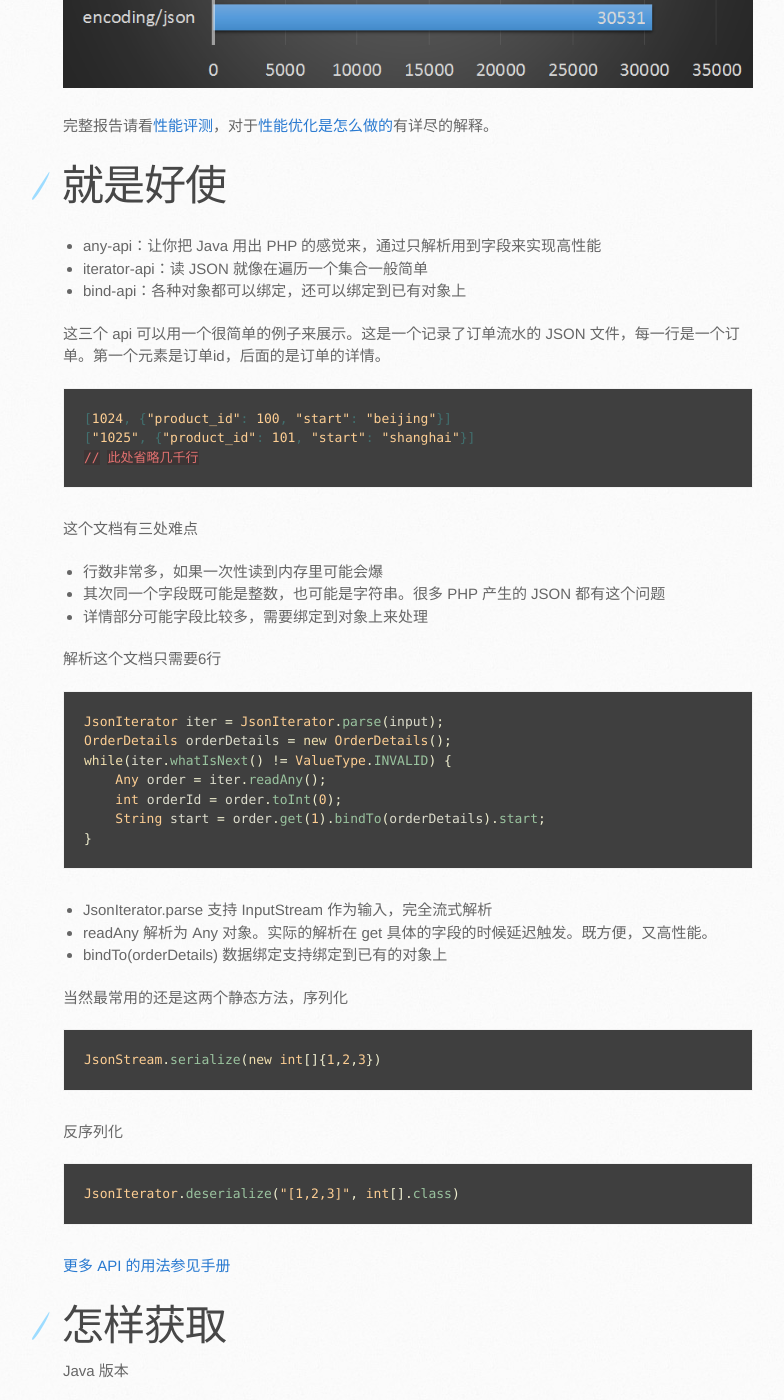
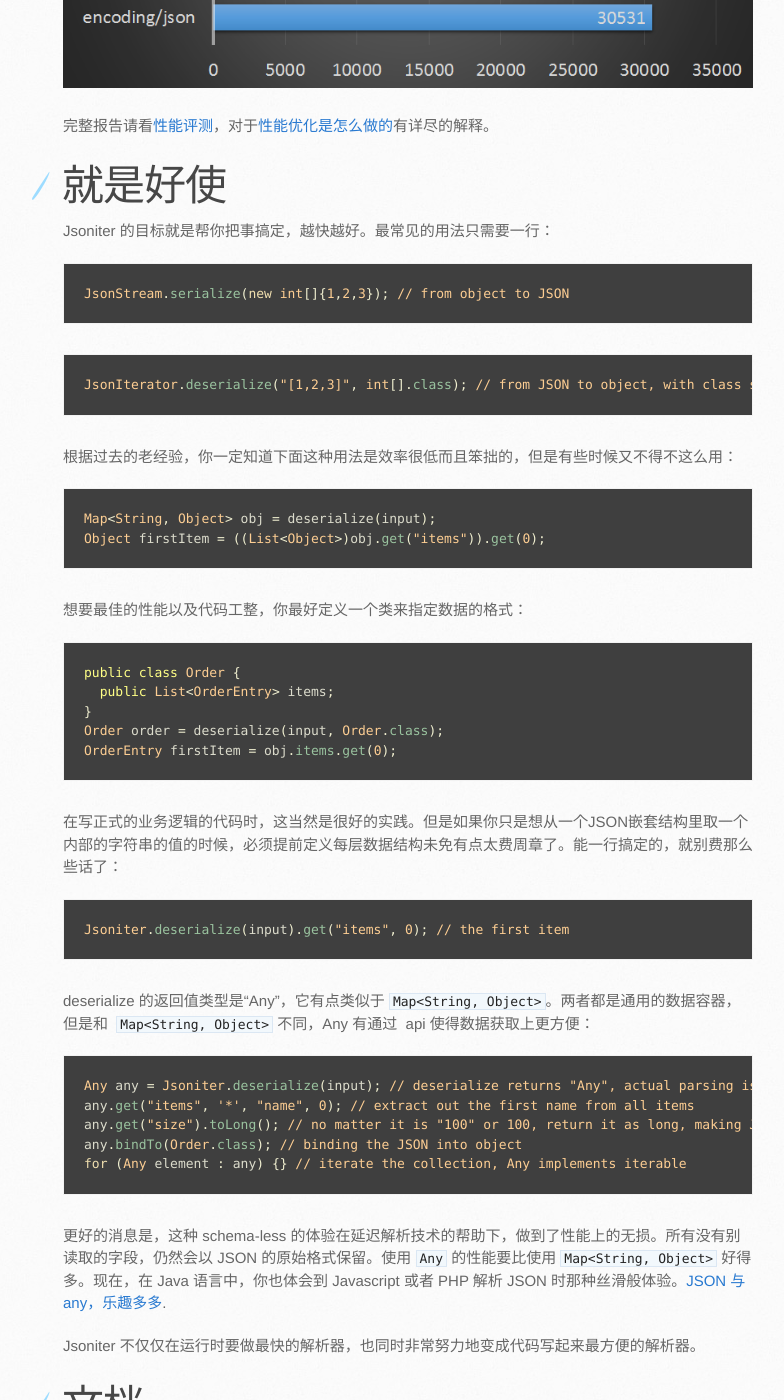
Before and after one commit to json-iterator/json-iterator.github.io, a Jekyll site: the page built from index.cn.md, in a window 1280 px wide and 1400 px high, scrolled down 1208 px. Shown: the whole window, without its empty margins (107-891 px from the left). Built offline with Jekyll 4.4.1, drawn with Linux system fonts in a browser that asks for light colours; comment, search, counter and statistics services are not loaded; some of the changed text lies outside the part shown.

Commit message:
Update index.cn.md

````diff
--- a/index.cn.md
+++ b/index.cn.md
@@ -7,11 +7,11 @@
 
 # 就是快
 
-主流的 JSON 解析器是非常慢的。Jsoniter Java 版本可以比常用的 jackson/gson/fastjson 快 4 倍。如果你需要处理大量的 JSON 格式的日志，你应该考虑一下用 [dsl-json](https://github.com/ngs-doo/dsl-json) 或者 Jsoniter 来节约可观的成本。根据 dsl-json 的性能评测，JSON 格式序列化和反序列化的速度其实一点都不慢，[甚至比 thrift/avro 还要快](https://www.codeproject.com/Articles/1165627/Jsoniter-JSON-is-faster-than-thrift-avro)。
+主流的 JSON 解析器是非常慢的。Jsoniter Java 版本可以比常用的 jackson/gson/fastjson **快 4 倍**。如果你需要处理大量的 JSON 格式的日志，你应该考虑一下用 [dsl-json](https://github.com/ngs-doo/dsl-json) 或者 Jsoniter 来节约可观的成本。根据 dsl-json 的性能评测，JSON 格式序列化和反序列化的速度其实一点都不慢，[甚至比 thrift/avro 还要快](https://www.codeproject.com/Articles/1165627/Jsoniter-JSON-is-faster-than-thrift-avro)。
 
 ![java1](http://jsoniter.com/benchmarks/java1.png)
 
-Jsoniter 的 Golang 版本可以比标准库（encoding/json）快 6 倍之多。而且这个性能是在不使用代码生成的前提下获得的。
+Jsoniter 的 Golang 版本可以比标准库（encoding/json）**快 6 倍**之多。而且这个性能是在不使用代码生成的前提下获得的。
 
 ![go-medium](http://jsoniter.com/benchmarks/go-medium.png)
 
@@ -19,54 +19,60 @@
 
 # 就是好使
 
-* any-api：让你把 Java 用出 PHP 的感觉来，通过只解析用到字段来实现高性能
-* iterator-api：读 JSON 就像在遍历一个集合一般简单
-* bind-api：各种对象都可以绑定，还可以绑定到已有对象上
+Jsoniter 的目标就是帮你把事搞定，越快越好。最常见的用法只需要一行：
 
-这三个 api 可以用一个很简单的例子来展示。这是一个记录了订单流水的 JSON 文件，每一行是一个订单。第一个元素是订单id，后面的是订单的详情。
-
-
-```json
-[1024, {"product_id": 100, "start": "beijing"}]
-["1025", {"product_id": 101, "start": "shanghai"}]
-// 此处省略几千行
+```java
+JsonStream.serialize(new int[]{1,2,3}); // from object to JSON
 ```
 
-这个文档有三处难点
+```java
+JsonIterator.deserialize("[1,2,3]", int[].class); // from JSON to object, with class specified
+```
 
-* 行数非常多，如果一次性读到内存里可能会爆
-* 其次同一个字段既可能是整数，也可能是字符串。很多 PHP 产生的 JSON 都有这个问题
-* 详情部分可能字段比较多，需要绑定到对象上来处理
-
-解析这个文档只需要6行
+根据过去的老经验，你一定知道下面这种用法是效率很低而且笨拙的，但是有些时候又不得不这么用：
 
 ```java
-JsonIterator iter = JsonIterator.parse(input);
-OrderDetails orderDetails = new OrderDetails();
-while(iter.whatIsNext() != ValueType.INVALID) {
-    Any order = iter.readAny();
-    int orderId = order.toInt(0);
-    String start = order.get(1).bindTo(orderDetails).start;
-}
+Map<String, Object> obj = deserialize(input);
+Object firstItem = ((List<Object>)obj.get("items")).get(0);
 ```
 
-* JsonIterator.parse 支持 InputStream 作为输入，完全流式解析
-* readAny 解析为 Any 对象。实际的解析在 get 具体的字段的时候延迟触发。既方便，又高性能。
-* bindTo(orderDetails) 数据绑定支持绑定到已有的对象上
-
-当然最常用的还是这两个静态方法，序列化
+想要最佳的性能以及代码工整，你最好定义一个类来指定数据的格式：
 
 ```java
-JsonStream.serialize(new int[]{1,2,3})
+public class Order {
+  public List<OrderEntry> items;
+}
+Order order = deserialize(input, Order.class);
+OrderEntry firstItem = obj.items.get(0);
+```
+在写正式的业务逻辑的代码时，这当然是很好的实践。但是如果你只是想从一个JSON嵌套结构里取一个内部的字符串的值的时候，必须提前定义每层数据结构未免有点太费周章了。能一行搞定的，就别费那么些话了：
+
+```java
+Jsoniter.deserialize(input).get("items", 0); // the first item
 ```
 
-反序列化
+deserialize 的返回值类型是“Any”，它有点类似于 `Map<String, Object>`。两者都是通用的数据容器，但是和  `Map<String, Object>` 不同，Any 有通过  api 使得数据获取上更方便：
 
 ```java
-JsonIterator.deserialize("[1,2,3]", int[].class)
+Any any = Jsoniter.deserialize(input); // deserialize returns "Any", actual parsing is done lazily
+any.get("items", '*', "name", 0); // extract out the first name from all items
+any.get("size").toLong(); // no matter it is "100" or 100, return it as long, making Java weakly typed
+any.bindTo(Order.class); // binding the JSON into object
+for (Any element : any) {} // iterate the collection, Any implements iterable
 ```
 
-[更多 API 的用法参见手册](/java-features.cn.html)
+更好的消息是，这种 schema-less 的体验在延迟解析技术的帮助下，做到了性能上的无损。所有没有别读取的字段，仍然会以 JSON 的原始格式保留。使用 `Any` 的性能要比使用 `Map<String, Object>` 好得多。现在，在 Java 语言中，你也体会到 Javascript 或者 PHP 解析 JSON 时那种丝滑般体验。[JSON 与 any，乐趣多多](http://jsoniter.com/java-features.html#lazy-is-an-option).
+
+Jsoniter 不仅仅在运行时要做最快的解析器，也同时非常努力地变成代码写起来最方便的解析器。
+
+# 文档
+
+Jsoniter 功能多多，文档以例子为主。你剋有看到很多代码示例来演示这些常用任务如何实现：
+
+* [如何在 Android 平台上使用](http://jsoniter.com/java-features.html#performance-is-optional)
+* [如何检查 JSON 中是否包含指定属性](http://jsoniter.com/java-features.html#validation)
+* [如何自定义序列化和反序列化的方法](http://jsoniter.com/java-features.html#service-provider-interface-spi)
+* [还有许多……](http://jsoniter.com/java-features.html)
 
 # 怎样获取
 
````
